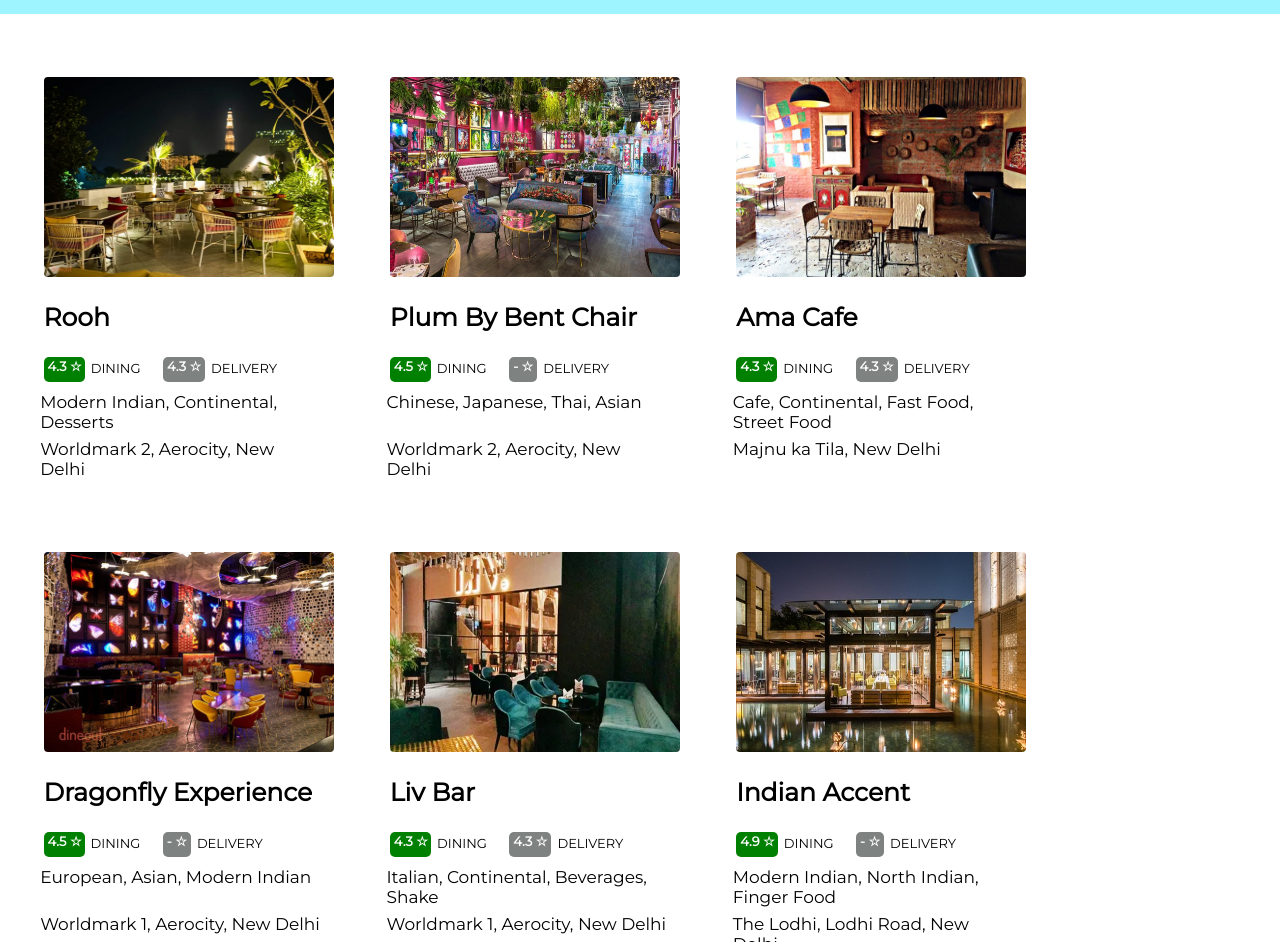
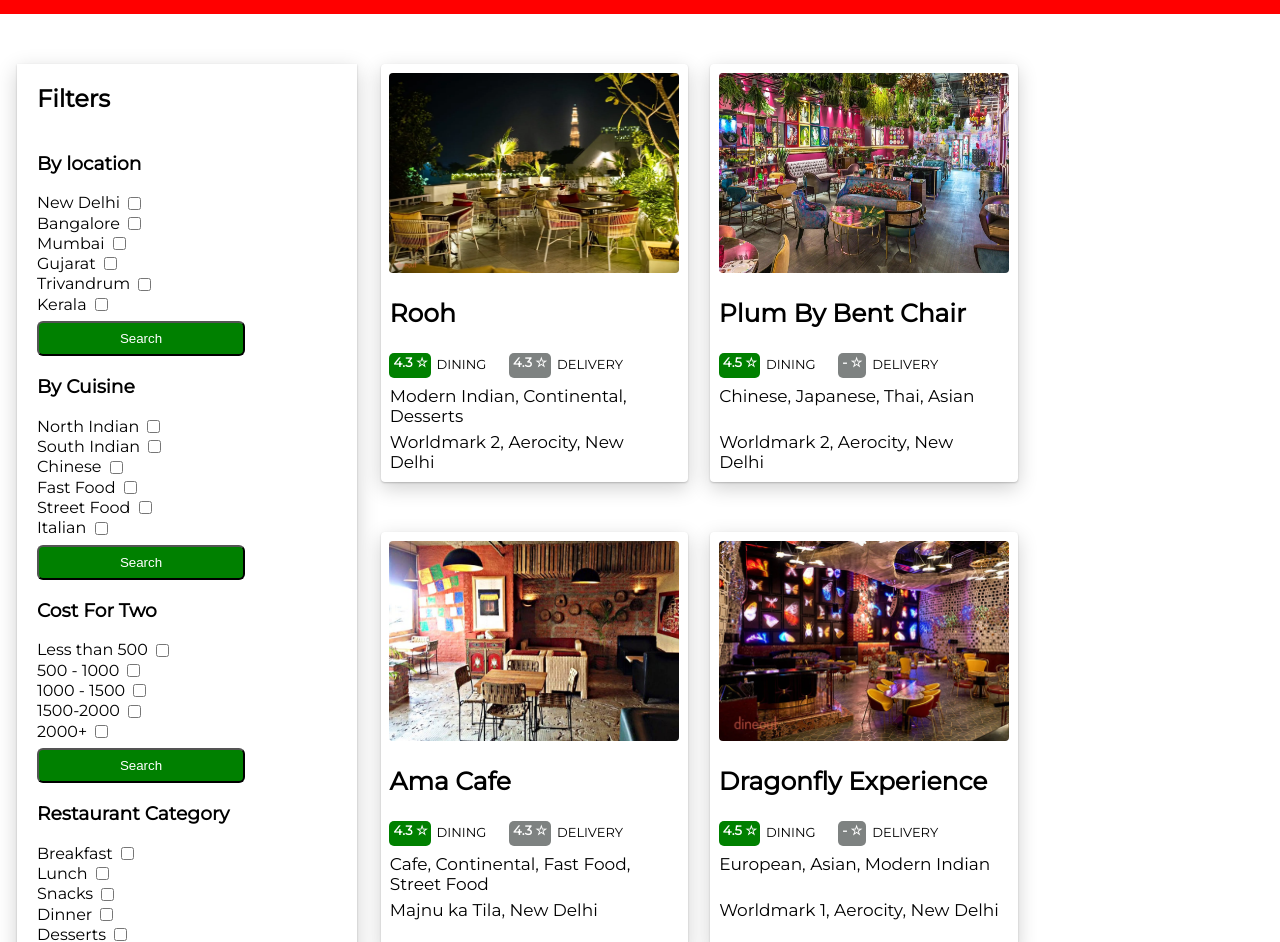
Before and after one commit to chiragnagpal02/ZomatoClone, a plain HTML site: page index.html in a window 1280 px wide. Shown: the part 86-1028 px from the top of the page. Drawn offline with Linux system fonts and the light colour scheme.

Commit message:
new changes

```diff
--- a/index.html
+++ b/index.html
@@ -49,7 +49,7 @@
 
     <!-- Filters on the lft side-->
 
-    <!-- <div class="filters">
+    <div class="filters">
         <h2>Filters</h2>
         <form action="#" method="post">
             <h3>By location</h3>
@@ -75,14 +75,14 @@
 
             <label for="krl">Kerala
                 <input id="krl" type="checkbox" name="locations[]">
-            </label><br>
-            <button type="submit">Search</button>
+            </label>
+            <button class="btn btn-success" type="submit">Search</button>
 
             <h3>By Cuisine</h3>
-            <label for="cnt">Continental
+            <label for="cnt">North Indian
                 <input id="cnt" type="checkbox" name="locations[]">
             </label>
-            <label for="ind">Indian
+            <label for="ind">South Indian
                 <input id="ind" type="checkbox" name="cuisines[]">
             </label>
 
@@ -90,20 +90,67 @@
                 <input id="chn" type="checkbox" name="cuisines[]">
             </label>
 
-            <label for="lbn">Lebananese
+            <label for="lbn">Fast Food
                 <input id="lbn" type="checkbox" name="cuisines[]">
             </label>
 
-            <label for="jpn">Japanese
+            <label for="jpn">Street Food
                 <input id="jpn" type="checkbox" name="cuisines[]">
             </label>
 
             <label for="itl">Italian
                 <input id="itl" type="checkbox" name="cuisines[]">
-            </label><br>
-            <button type="submit">Search</button>
+            </label>
+            <button class="btn btn-success" type="submit">Search</button>
+
+            <h3>Cost For Two</h3>
+
+            <label for="nd">Less than 500
+                <input id="nd" type="checkbox" name="locations[]">
+            </label>
+            <label for="bng">500 - 1000
+                <input id="bng" type="checkbox" name="locations[]">
+            </label>
+
+            <label for="mnb">1000 - 1500
+                <input id="mnb" type="checkbox" name="locations[]">
+            </label>
+
+            <label for="gj">1500-2000
+                <input id="gj" type="checkbox" name="locations[]">
+            </label>
+
+            <label for="tvd">2000+
+                <input id="tvd" type="checkbox" name="locations[]">
+            </label>
+
+            <button class="btn btn-success" type="submit">Search</button>
+
+            <h3>Restaurant Category</h3>
+            <label for="cnt">Breakfast
+                <input id="cnt" type="checkbox" name="locations[]">
+            </label>
+            <label for="ind">Lunch
+                <input id="ind" type="checkbox" name="cuisines[]">
+            </label>
+
+            <label for="chn">Snacks
+                <input id="chn" type="checkbox" name="cuisines[]">
+            </label>
+
+            <label for="lbn">Dinner
+                <input id="lbn" type="checkbox" name="cuisines[]">
+            </label>
+
+            <label for="jpn">Desserts
+                <input id="jpn" type="checkbox" name="cuisines[]">
+            </label>
+
+
+            <button class="btn btn-success" type="submit">Search</button>
+
         </form>
-    </div> -->
+    </div>
 
     <!-- END OF FILTERS -->
 
--- a/styles.css
+++ b/styles.css
@@ -26,7 +26,7 @@ img {
 
 .navbar {
     /* border: 2px solid red; */
-    background-color: rgb(158, 245, 255);
+    background-color: red;
     height: 100px;
     margin-left: 0%;
     position: relative;
@@ -44,7 +44,7 @@ img {
     margin-left: 2%;
     display: inline-block;
     position: relative;
-    color: rgb(88, 87, 87);
+    color: white;
 
 }
 
@@ -67,7 +67,7 @@ img {
     width: 25%;
     display: inline-block;
     text-align: center;
-    color: rgb(88, 87, 87);
+    color: white;
 }
 
 .media {
@@ -98,19 +98,43 @@ img {
 
 /* FILTERS */
 
+form {
+    display: flex;
+    flex-flow: column; /* remove this if you want it horizontal   */
+}
+
+
 .filters {
-    /* border: 2px dotted black; */
+    /* background: #FFFFFF 0% 0% no-repeat padding-box;
+    box-shadow: 0px 3px 6px #00000029;
+    opacity: 1; */
+    box-shadow: 0 1px 2px 0 rgba(0, 0, 0, 0.2), 0 6px 20px 0 rgba(0, 0, 0, 0.19);
+    /* border: 2px dotted black;  */
     width: 25%;
-    height: 100%;
+    height: auto;
     margin-right: 2px;
-    margin-left: 5px;
+    margin-left: 17px;
+    margin-top: 50px;
     float: left;
+    padding-left: 20px;
 }
 
 input[type=checkbox] {
     vertical-align: middle;
     position: relative;
     bottom: 1px;
+}
+
+.btn.btn-success {
+    background-color: green;
+    color: white;
+    margin-top: 2%;
+    padding-top: 8px;
+    padding-bottom: 8px;
+    padding-left: 8px;
+    padding-right: 8px;
+    border-radius: 6px;
+    width: 65%;
 }
 
 label {
@@ -122,9 +146,10 @@ label {
 /* LISTINGS */
 
 .listings {
-    /* border: 2px solid black; */
-    width: 100%;
+    /* border: 2px solid black;  */
+    width: 70%;
     height: auto;
+    float: left;
 
 }
 
@@ -136,12 +161,16 @@ label {
     margin-top: 50px;
     margin-left: 2.4%;
     padding: 1%;
+    box-shadow: 0 1px 2px 0 rgba(0, 0, 0, 0.2), 0 6px 20px 0 rgba(0, 0, 0, 0.19);
     border-radius: 4px;
     position: relative;
 }
 
 .card:hover {
     box-shadow: 0 4px 8px 0 rgba(0, 0, 0, 0.2), 0 6px 20px 0 rgba(0, 0, 0, 0.19);
+    transform: scale(1.1);
+    /* transform: skewX(10deg); */
+    /* transform: rotate(180deg); */
   }
 
 .listings img {
```
Also changed, not shown: home.html (added), product.html (added).
